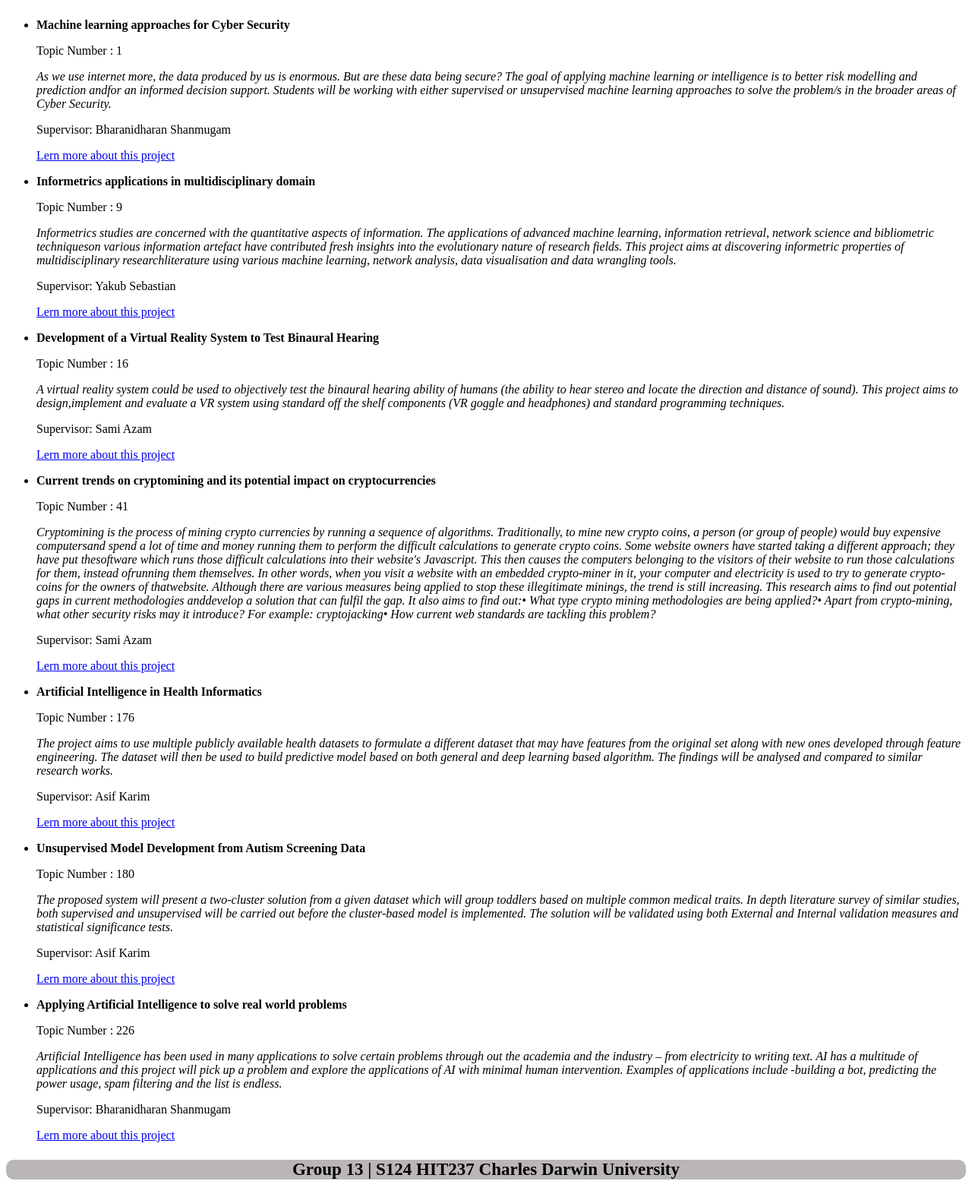
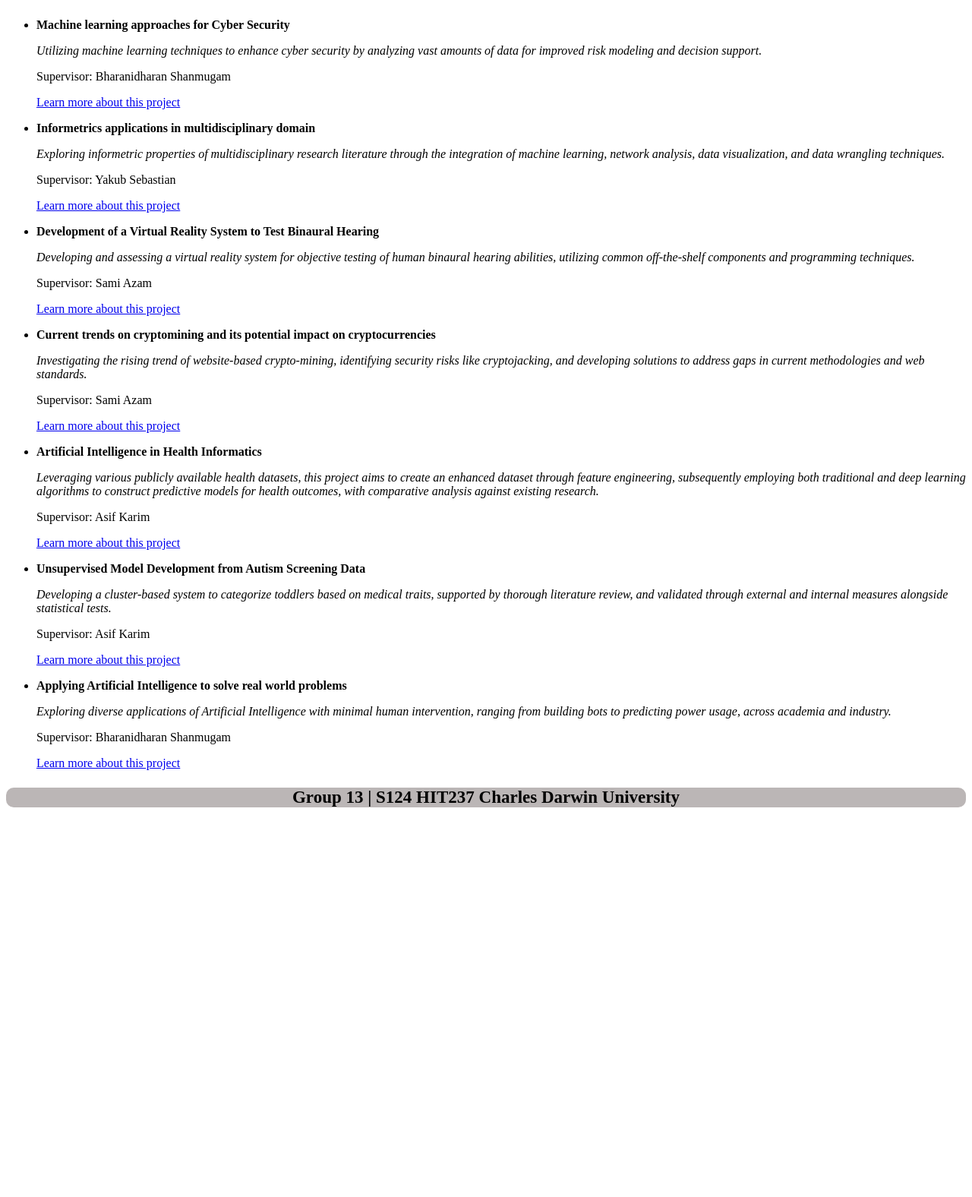
Before and after one commit to athul-mathews/HIT237-Static_Website, a Django app: page /projects/ in a window 1280 px wide. Shown: the part 183-1759 px from the top of the page at 76% size. After the commit the page ends 1246 px from the top, so only its background shows below. Run offline with Django 5.2, Linux system fonts and the light colour scheme.

Commit message:
added relv description to the data

```diff
--- a/as2_proj/as2_proj/as2_app/templates/as2_app/projectdetails.html
+++ b/as2_proj/as2_proj/as2_app/templates/as2_app/projectdetails.html
@@ -22,4 +22,6 @@ Project Details
 
 {% endif %}
 
+<a href="{% url 'project' %}">Go Back To The List</a>
+
 {%endblock%}
--- a/as2_proj/as2_proj/as2_app/templates/as2_app/projectlist.html
+++ b/as2_proj/as2_proj/as2_app/templates/as2_app/projectlist.html
@@ -14,10 +14,10 @@
 
   <ul>
     <li>
-      <strong>{{ thess.title }}</strong> <p> Topic Number : {{ thess.topic_num }}</p>
-      <p><em>{{ thess.description }}</em></p>
+      <strong>{{ thess.title }}</strong>
+      <p><em>{{ thess.relv_desc }}</em></p>
       <p>Supervisor: {{ thess.superviser }}</p>
-      <a href="{% url 'project_details' thess.id %}">Lern more about this project</a>
+      <a href="{% url 'project_details' thess.id %}">Learn more about this project</a>
     </li>
   </ul>
 
--- a/as2_proj/as2_proj/as2_app/templates/as2_app/site_base.html
+++ b/as2_proj/as2_proj/as2_app/templates/as2_app/site_base.html
@@ -14,7 +14,7 @@
         <ul>
             <a href="{% url 'home' %}">Home </a>
             <a href="{% url 'project' %}">Project List</a>
-            <a href="{% url 'project' %}">Project Details</a>
+            <a href="{% url 'project_details' 1 %}">Project Details</a>
             <a href="{% url 'about' %}">About Us</a>
         </ul>
     </nav>
--- a/as2_proj/as2_proj/as2_app/views.py
+++ b/as2_proj/as2_proj/as2_app/views.py
@@ -68,6 +68,7 @@ def projects():
                                         'Machine learning approaches for Cyber Security',
                                         'As we use internet more, the data produced by us is enormous. But are these data being secure? The goal of applying machine learning or intelligence is to better risk modelling and prediction andfor an informed decision support. Students will be working with either supervised or unsupervised machine learning approaches to solve the problem/s in the broader areas of Cyber Security.',
                                         'Bharanidharan Shanmugam',
+                                        'Utilizing machine learning techniques to enhance cyber security by analyzing vast amounts of data for improved risk modeling and decision support.',
                                        ))
 
     project_list.append(thesis_projects(2,
@@ -75,6 +76,7 @@ def projects():
                                         'Informetrics applications in multidisciplinary domain',
                                         'Informetrics studies are concerned with the quantitative aspects of information. The applications of advanced machine learning, information retrieval, network science and bibliometric techniqueson various information artefact have contributed fresh insights into the evolutionary nature of research fields. This project aims at discovering informetric properties of multidisciplinary researchliterature using various machine learning, network analysis, data visualisation and data wrangling tools.',
                                         'Yakub Sebastian',
+                                        'Exploring informetric properties of multidisciplinary research literature through the integration of machine learning, network analysis, data visualization, and data wrangling techniques.',
                                         ))
 
     project_list.append(thesis_projects(3,
@@ -82,6 +84,7 @@ def projects():
                                         'Development of a Virtual Reality System to Test Binaural Hearing',
                                         'A virtual reality system could be used to objectively test the binaural hearing ability of humans (the ability to hear stereo and locate the direction and distance of sound). This project aims to design,implement and evaluate a VR system using standard off the shelf components (VR goggle and headphones) and standard programming techniques.',
                                         'Sami Azam',
+                                        'Developing and assessing a virtual reality system for objective testing of human binaural hearing abilities, utilizing common off-the-shelf components and programming techniques.',
                                         ))
 
     project_list.append(thesis_projects(4,
@@ -89,6 +92,7 @@ def projects():
                                         'Current trends on cryptomining and its potential impact on cryptocurrencies',
                                         "Cryptomining is the process of mining crypto currencies by running a sequence of algorithms. Traditionally, to mine new crypto coins, a person (or group of people) would buy expensive computersand spend a lot of time and money running them to perform the difficult calculations to generate crypto coins. Some website owners have started taking a different approach; they have put thesoftware which runs those difficult calculations into their website's Javascript. This then causes the computers belonging to the visitors of their website to run those calculations for them, instead ofrunning them themselves. In other words, when you visit a website with an embedded crypto-miner in it, your computer and electricity is used to try to generate crypto-coins for the owners of thatwebsite. Although there are various measures being applied to stop these illegitimate minings, the trend is still increasing. This research aims to find out potential gaps in current methodologies anddevelop a solution that can fulfil the gap. It also aims to find out:• What type crypto mining methodologies are being applied?• Apart from crypto-mining, what other security risks may it introduce? For example: cryptojacking• How current web standards are tackling this problem?",
                                         'Sami Azam',
+                                        'Investigating the rising trend of website-based crypto-mining, identifying security risks like cryptojacking, and developing solutions to address gaps in current methodologies and web standards.',
                                         ))
 
     project_list.append(thesis_projects(5,
@@ -96,6 +100,7 @@ def projects():
                                         'Artificial Intelligence in Health Informatics',
                                         'The project aims to use multiple publicly available health datasets to formulate a different dataset that may have features from the original set along with new ones developed through feature engineering. The dataset will then be used to build predictive model based on both general and deep learning based algorithm. The findings will be analysed and compared to similar research works.',
                                         'Asif Karim',
+                                        'Leveraging various publicly available health datasets, this project aims to create an enhanced dataset through feature engineering, subsequently employing both traditional and deep learning algorithms to construct predictive models for health outcomes, with comparative analysis against existing research.',
                                         ))
 
     project_list.append(thesis_projects(6,
@@ -103,6 +108,7 @@ def projects():
                                         'Unsupervised Model Development from Autism Screening Data ',
                                         'The proposed system will present a two-cluster solution from a given dataset which will group toddlers based on multiple common medical traits. In depth literature survey of similar studies, both supervised and unsupervised will be carried out before the cluster-based model is implemented. The solution will be validated using both External and Internal validation measures and statistical significance tests.',
                                         'Asif Karim',
+                                        'Developing a cluster-based system to categorize toddlers based on medical traits, supported by thorough literature review, and validated through external and internal measures alongside statistical tests.',
                                         ))
 
     project_list.append(thesis_projects(7,
@@ -110,6 +116,7 @@ def projects():
                                         'Applying Artificial Intelligence to solve real world problems',
                                         'Artificial Intelligence has been used in many applications to solve certain problems through out the academia and the industry – from electricity to writing text. AI has a multitude of applications and this project will pick up a problem and explore the applications of AI with minimal human intervention. Examples of applications include -building a bot, predicting the power usage, spam filtering and the list is endless.',
                                         'Bharanidharan Shanmugam',
+                                        'Exploring diverse applications of Artificial Intelligence with minimal human intervention, ranging from building bots to predicting power usage, across academia and industry.',
                                         ))
 
     return project_list
@@ -119,13 +126,14 @@ def projects():
 
 class thesis_projects:
 
-    def __init__(self, id, topic_num, title, description, superviser):
+    def __init__(self, id, topic_num, title, description, superviser, relv_desc):
 
         self.id = id
         self.topic_num = topic_num
         self.title = title
         self.description = description
         self.superviser = superviser
+        self.relv_desc = relv_desc
 
 
     def __str__(self):
```
